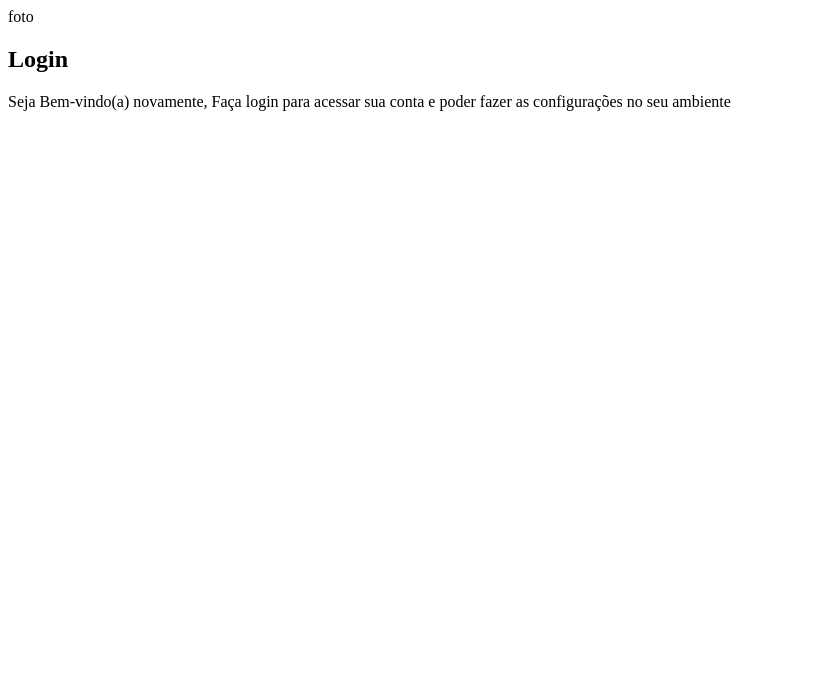
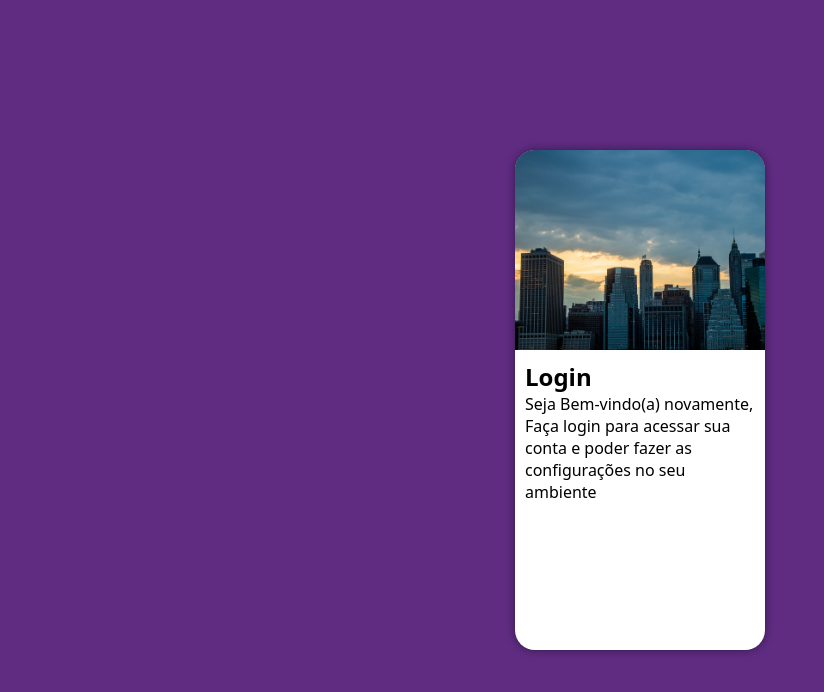
Before and after one commit to KayanMeloCoutinho/projeto-login, a plain HTML site: page index.html in a window 1280 px wide. Shown: the whole page, without its empty margins (0-824 px from the left). Drawn offline with Linux system fonts and the light colour scheme.

Commit message:
terminando a primeira parte do projeto

```diff
--- a/estilos/style.css
+++ b/estilos/style.css
@@ -5,3 +5,49 @@
     Verde: #49a09d
     Lilás: #5f2c82
 */
+
+*{
+    font-family: system-ui, -apple-system, BlinkMacSystemFont, 'Segoe UI', Roboto, Oxygen, Ubuntu, Cantarell, 'Open Sans', 'Helvetica Neue', sans-serif;
+    padding: 0px;
+    margin: 0px;
+    box-sizing: border-box;
+}
+
+body, html{
+    background-color: #5f2c82;
+    height: 100vh;
+    width: 100vw;
+}
+
+main{
+    position: relative;
+    height: 100vh;
+    width: 100vw;
+}
+
+section#login{
+    position: absolute;
+    top: 50%;
+    left: 50%;
+    transform: translate(-50%, -50%);
+    overflow: hidden;
+
+    background-color: white;
+    width: 250px;
+    height: 500px;
+    border-radius: 20px;
+    box-shadow: 0px 0px 10px rgba(0, 0, 0, 0.450);
+}
+
+section#login > div#imagem{
+    display: block;
+    background: #5f2c82 url(../imagens/pexels-essow-k-251295-2373419.jpg) no-repeat;
+    background-size: cover;
+    height: 200px;
+}
+
+section#login > div#formulario{
+    display: block;
+    padding: 10px;
+
+}
--- a/index.html
+++ b/index.html
@@ -10,7 +10,7 @@
     <main>
         <section id="login">
             <div id="imagem">
-                foto
+
             </div>
             <div id="formulario">
                 <h1>Login</h1>
```
